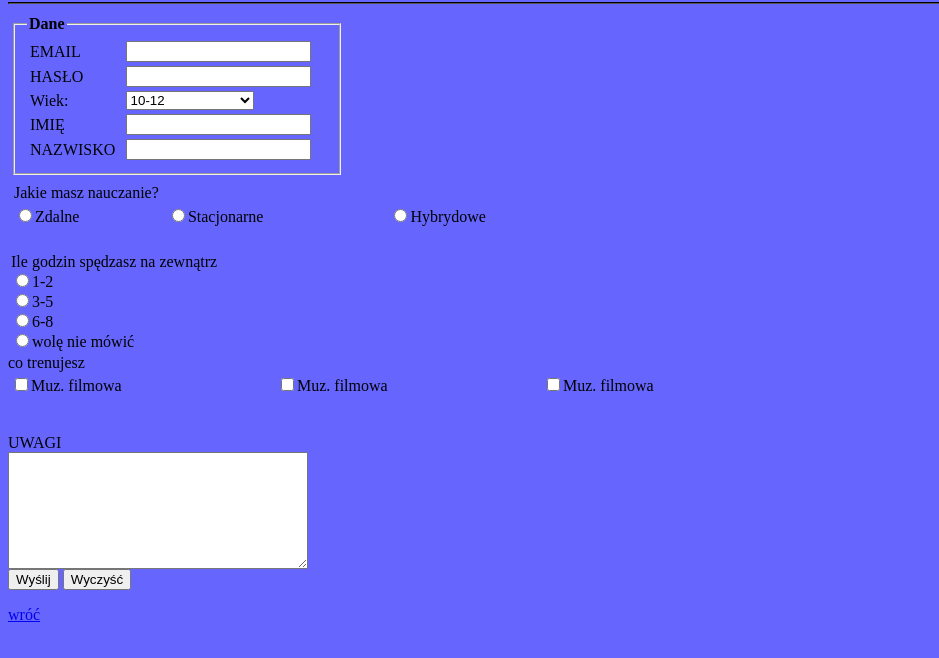
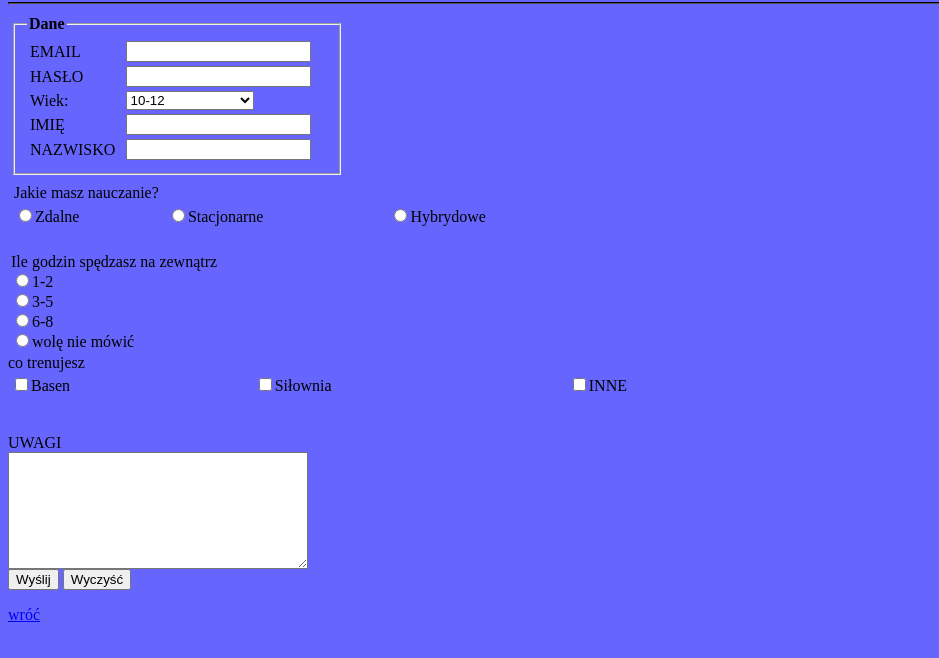
Before and after one commit to maksduleba/zadania1-6, a plain HTML site: page essa/formularz_duleba.html in a window 1280 px wide. Shown: the part 104-762 px from the top of the page, without its empty margins (0-939 px from the left). Drawn offline with Linux system fonts and the light colour scheme.

Commit message:
Update formularz_duleba.html

```diff
--- a/essa/formularz_duleba.html
+++ b/essa/formularz_duleba.html
@@ -92,13 +92,13 @@
             co trenujesz<br>
              <tr>
                  <td>
-                  <label><input type="checkbox" value="Basen" />Muz. filmowa</label><br>
+                  <label><input type="checkbox" value="Basen" />Basen</label><br>
                 </td>
                  <td>
-                  <label><input type="checkbox" value="Siłownia" />Muz. filmowa</label><br>
+                  <label><input type="checkbox" value="Siłownia" />Siłownia</label><br>
                 </td>
                  <td>
-                  <label><input type="checkbox" value="INNE" />Muz. filmowa</label><br>
+                  <label><input type="checkbox" value="INNE" />INNE</label><br>
                 </td>
             </tr>
         </table><br><br>
```
